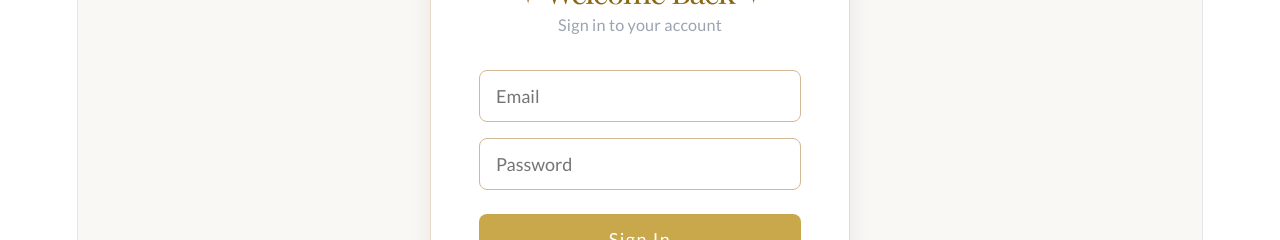
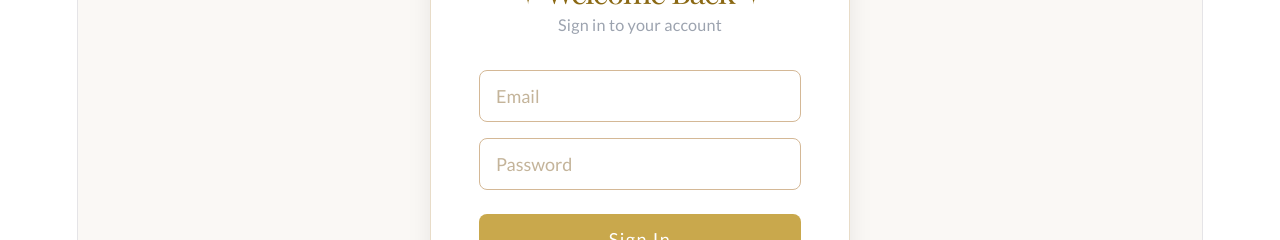
Before and after one commit to shubhathapa/Golden-Hope, a React app in the folder frontend/: page /login in a window 1280 px wide. Shown: the part 416-656 px from the top of the page. Built offline with nearby package versions, Linux system fonts and the light colour scheme; the HTML template or start-up script is replaced by a standard one.

Commit message:
change the style of input

```diff
--- a/frontend/src/pages/Login.css
+++ b/frontend/src/pages/Login.css
@@ -91,7 +91,9 @@
   text-decoration: none;
   font-weight: 600;
 }
-
+.login-input::placeholder {
+  color: #c4b49a;
+}
 .login-register a:hover {
   text-decoration: underline;
 }
```
